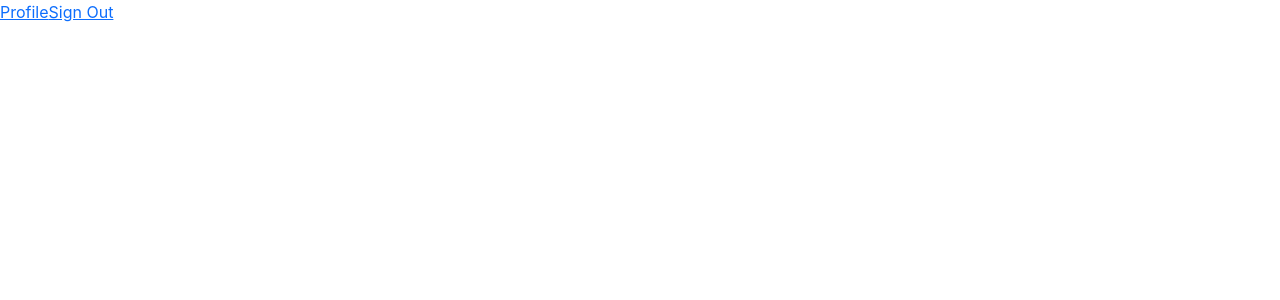
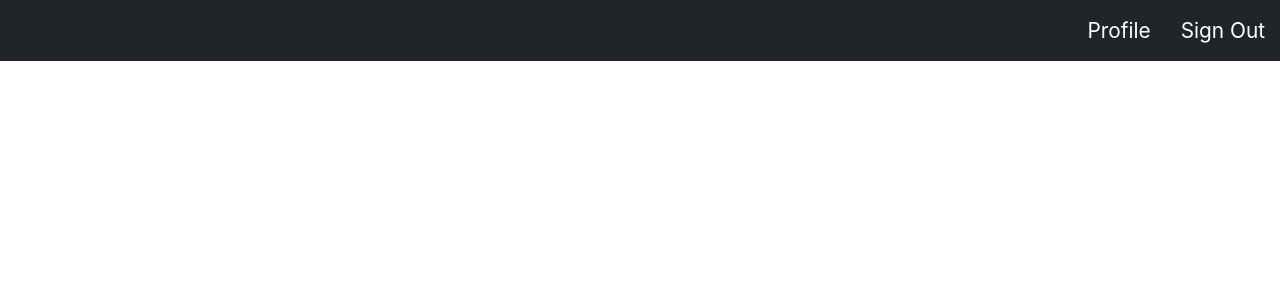
Before and after one commit to NdunguSam01/lms-mobikey, a React (Create React App) app: page /navbar in a window 1280 px wide. Shown: the top 300 px of the page. Built offline with nearby package versions, Linux system fonts and the light colour scheme.

Commit message:
Styled the dashboard navbar

```diff
--- a/src/App.js
+++ b/src/App.js
@@ -4,7 +4,7 @@ import LandingPage from './components/Landing Page/Landing Page';
 import Login from './components/Login';
 import PageNotFound from './components/PageNotFound';
 import LeaveForm from './components/Leave Form';
-import Navbar from './components/Navbar';
+import Navbar from './components/Navbar/Navbar';
 
 function App() {
   return (
--- a/src/components/Landing Page/landing.module.css
+++ b/src/components/Landing Page/landing.module.css
@@ -5,7 +5,7 @@
     background-size: cover;
     height: 100vh;
 }
-.navbar
+nav
 {
     display: flex;
     justify-content: flex-end;
--- a/src/components/Navbar.js
+++ /dev/null
@@ -1,12 +0,0 @@
-import { NavLink } from "react-router-dom";
-const Navbar = () =>
-{
-    return (
-        <nav>
-            <NavLink to="/profile">Profile</NavLink>
-            <NavLink to="/login">Sign Out</NavLink>
-        </nav>
-    );
-}
-
-export default Navbar;
--- /dev/null
+++ b/src/components/Navbar/Navbar.js
@@ -0,0 +1,13 @@
+import { NavLink } from "react-router-dom";
+import styles from './navbar.module.css'
+const Navbar = () =>
+{
+    return (
+        <nav className="nav d-flex justify-content-end bg-dark">
+            <NavLink to="/profile" className={styles.link}>Profile</NavLink>
+            <NavLink to="/login" className={styles.link}>Sign Out</NavLink>
+        </nav>
+    );
+}
+
+export default Navbar;
--- /dev/null
+++ b/src/components/Navbar/navbar.module.css
@@ -0,0 +1,18 @@
+.link
+{
+    padding: 15px;
+    text-decoration: none;
+    color: white;
+}
+.link:hover
+{
+    cursor: pointer;
+    color: purple;
+}
+@media screen and (min-width:1024px) and (max-width: 1440px)
+{
+    .link
+    {
+        font-size: 1.3em;
+    }
+}
```
